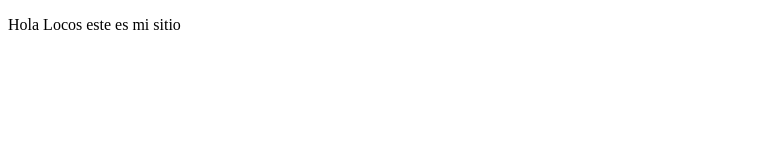
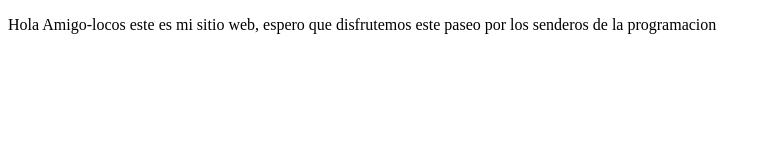
Before and after one commit to creadores1/ProyectoDemoCursoPrework, a plain HTML site: page index.html in a window 1280 px wide. Shown: the whole page, without its empty margins (0-770 px from the left). Drawn offline with Linux system fonts and the light colour scheme.

```diff
--- a/index.html
+++ b/index.html
@@ -8,7 +8,8 @@
 </head>
 <body>
     <p>
-        Hola Locos este es mi sitio
+        Hola Amigo-locos este es mi sitio web, espero que disfrutemos este paseo por
+        los senderos de la programacion
     </p>
 </body>
 </html>
```
